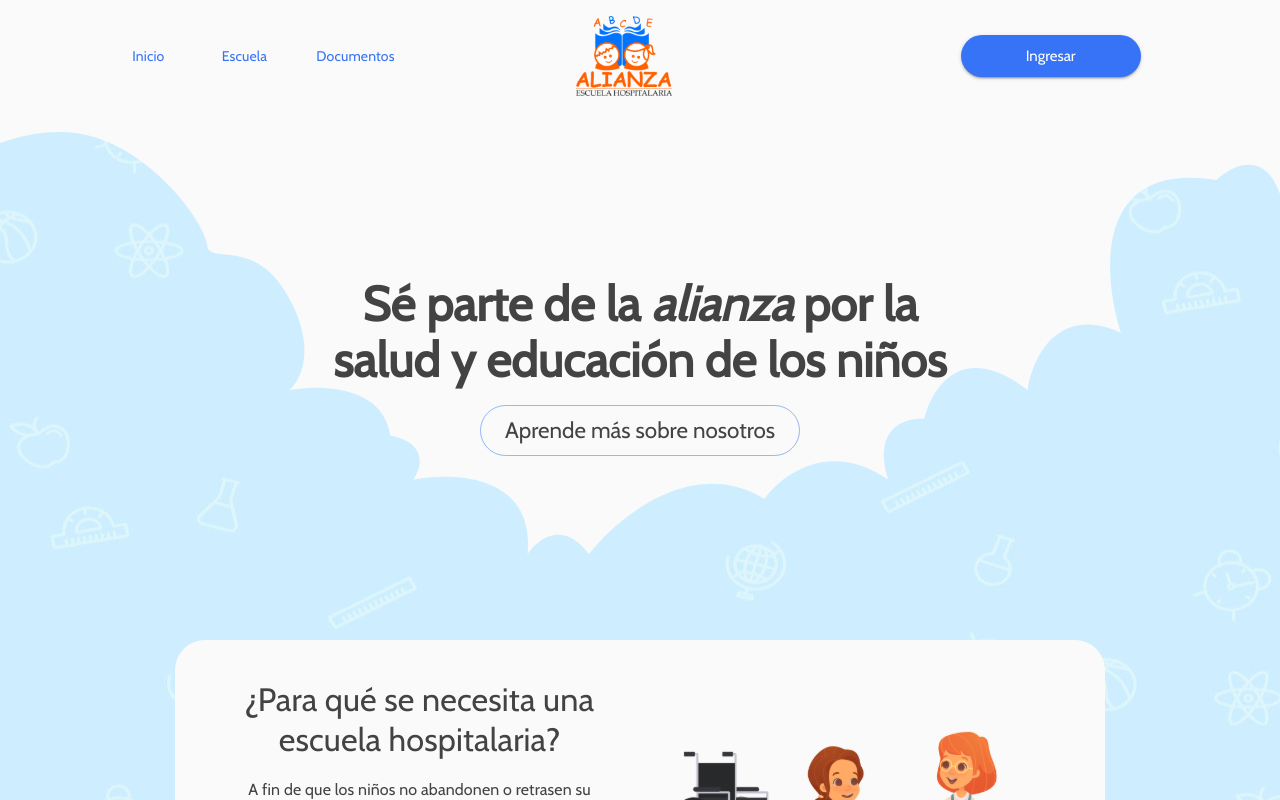
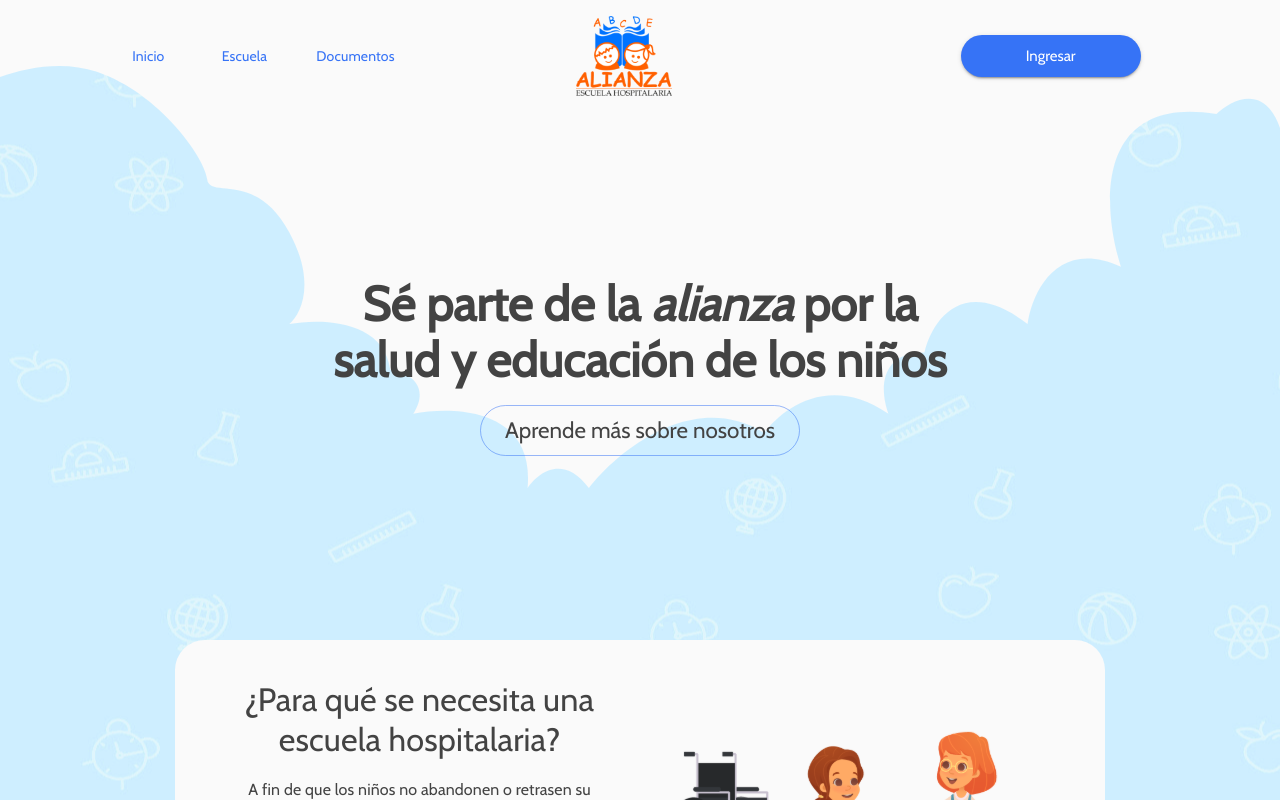
Before and after one commit to ALONPC/escuela-hospitalaria-alianza, a React (Create React App) app: page / in a window 1280 px wide. Shown: the top 800 px of the page. Built offline with nearby package versions, Linux system fonts and the light colour scheme.

Commit message:
correct positioning of clouds relative to document

```diff
--- a/src/App.jsx
+++ b/src/App.jsx
@@ -54,8 +54,12 @@ function App() {
       <div style={theme.root}>
         <ThemeProvider theme={theme}>
           <Router>
+            {/* setting this div as relative, the clouds (absolute elements) will render accordingly */}
+            {/* has hidden bc the bottom clouds has a part hidden from the document */}
+            {/* https://stackoverflow.com/questions/36531708/why-can-absolutely-positioned-elements-make-areas-scrollable */}
             <div style={{ position: "relative", overflow: "hidden" }}>
               <Header></Header>
+              <Clouds></Clouds>
               <Content>
                 <Switch>
                   <Route path="/" component={Welcome}></Route>
--- a/src/components/Atoms/Clouds.jsx
+++ b/src/components/Atoms/Clouds.jsx
@@ -12,9 +12,10 @@ export const Clouds = ({ place }) => {
       left: 0,
       zIndex: -1,
       ...(place.includes("bottom") && {
-        bottom: "-18%",
+        bottom: "-24%",
+        // bottom: -700, // almost the same
       }),
-      ...(place.includes("top") && { top: "4%" }),
+      ...(place.includes("top") && { top: "2%" }),
       overflow: "hidden",
     },
   }));
@@ -23,7 +24,7 @@ export const Clouds = ({ place }) => {
 };
 
 Clouds.propTypes = {
-  place: PropTypes.string,
+  place: PropTypes.oneOf(["top", "bottom"]),
 };
 
 Clouds.defaultProps = {
--- a/src/components/Layout/Footer.jsx
+++ b/src/components/Layout/Footer.jsx
@@ -15,7 +15,7 @@ const useStyles = makeStyles((theme) => ({
   circle: {
     position: "absolute",
     left: "50%",
-    transform: "translate(-50%, -30%)",
+    transform: "translate(-50%, -24%)",
     borderRadius: "50%",
     backgroundColor: theme.palette.primary.light,
     width: 250,
--- a/src/components/Views/Welcome/Welcome1.jsx
+++ b/src/components/Views/Welcome/Welcome1.jsx
@@ -2,7 +2,6 @@ import React from "react";
 import { Grid, makeStyles, Typography } from "@material-ui/core";
 import { Button } from "../../Atoms/Button";
 import { useSpacing } from "../../../hooks/useSpacing";
-import { Clouds } from "../../Atoms/Clouds";
 
 export const Welcome1 = () => {
   const spacing = useSpacing();
@@ -48,7 +47,6 @@ export const Welcome1 = () => {
           </Button>
         </Grid>
       </Grid>
-      <Clouds></Clouds>
     </>
   );
 };
--- a/src/components/Views/Welcome/Welcome5.jsx
+++ b/src/components/Views/Welcome/Welcome5.jsx
@@ -39,7 +39,7 @@ export const Welcome5 = () => {
       // height: "100%",
       marginTop: -20, // renders above the blue bean
       width: "100%",
-      height: "80%",
+      height: "70%",
       zIndex: 1,
     },
     orangeBean: {
@@ -52,7 +52,7 @@ export const Welcome5 = () => {
       // float: "right",
       // left: "50%",
       width: "100%",
-      maxWidth: 400,
+      maxWidth: 500,
       height: "auto",
       zIndex: 2,
     },
```
